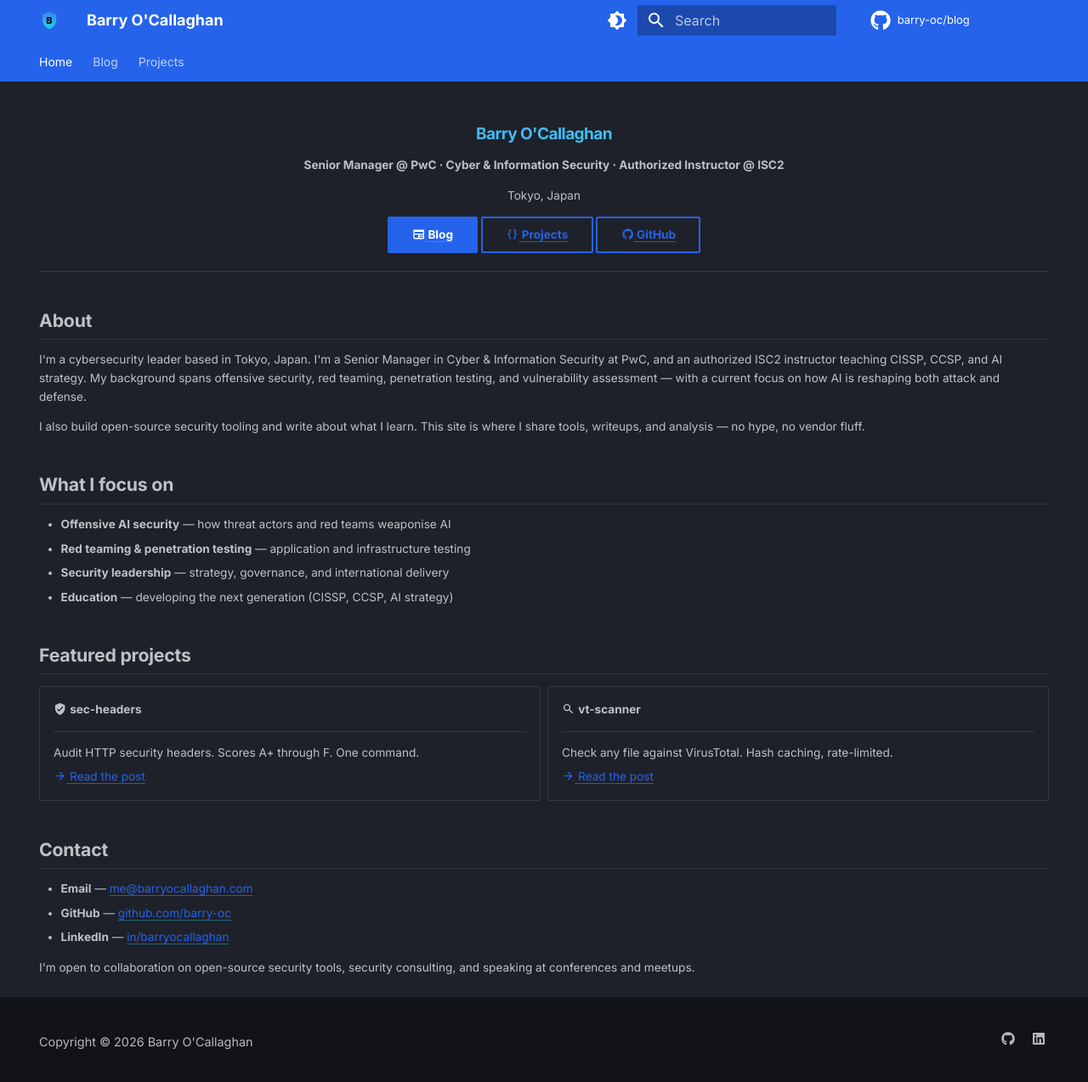
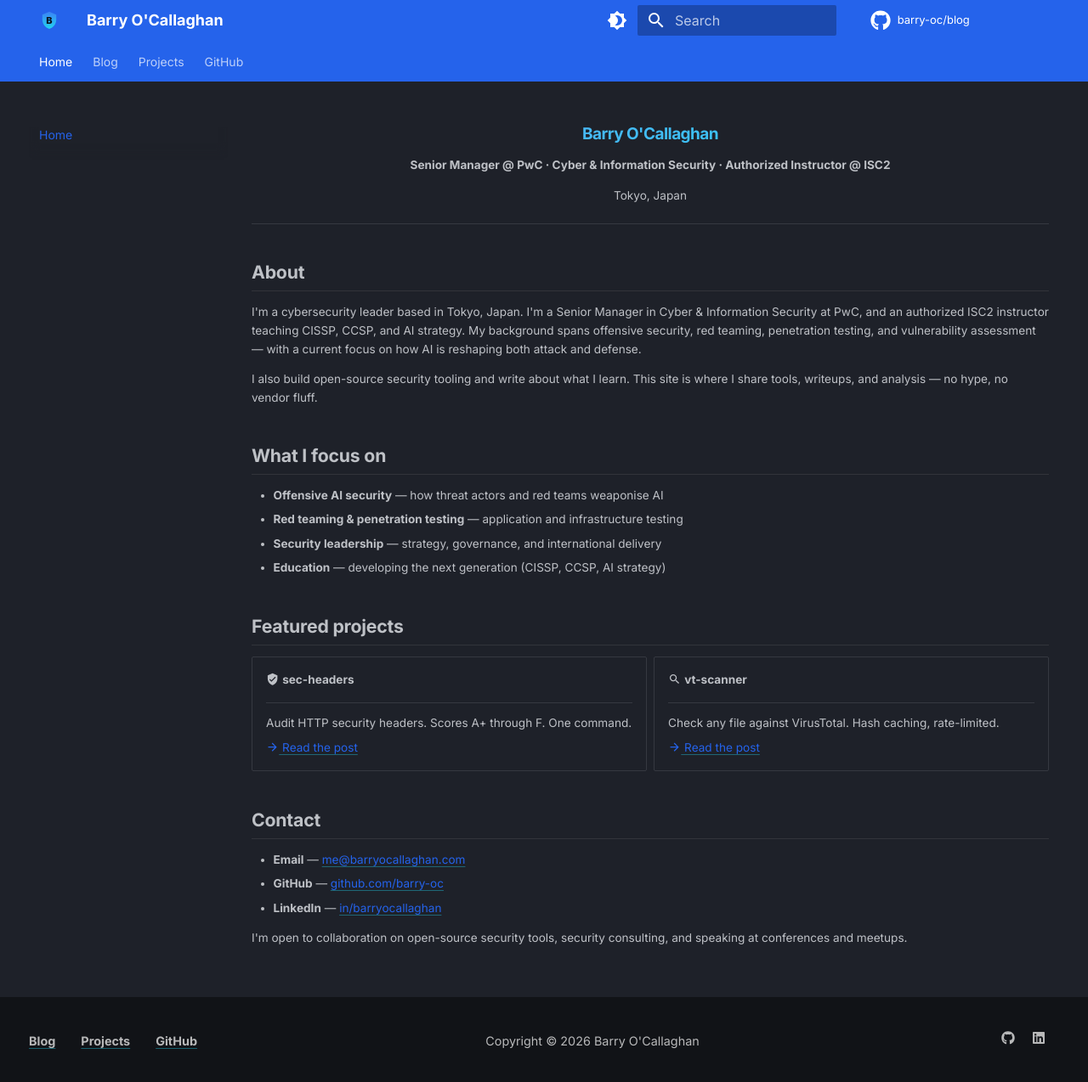
Before and after one commit to barry-oc/blog, an MkDocs documentation site: the page built from docs/index.md, in a window 1280 px wide and 1278 px high. Shown: the top 1274 px of the window at 85% size. Built offline with MkDocs 1.6.1 and Material for MkDocs 9.7.7, drawn with Linux system fonts in a browser that asks for light colours; comment, search, counter and statistics services are not loaded.

Commit message:
Move Blog/Projects/GitHub links to header and footer

```diff
--- a/docs/stylesheets/extra.css
+++ b/docs/stylesheets/extra.css
@@ -136,6 +136,22 @@
   background: rgba(0, 0, 0, 0.2);
 }
 
+.md-footer-nav {
+  display: flex;
+  gap: 1.5rem;
+  align-items: center;
+}
+
+.md-footer-nav__link {
+  color: rgba(255, 255, 255, 0.75);
+  font-weight: 600;
+  font-size: 0.72rem;
+}
+
+.md-footer-nav__link:hover {
+  color: var(--md-accent-fg-color);
+}
+
 /* ===== Homepage hero ===== */
 .md-typeset h1#barry-ocallaghan {
   font-size: 1.4em;
--- a/mkdocs.yml
+++ b/mkdocs.yml
@@ -84,6 +84,7 @@ nav:
   - Blog:
       - blog/index.md
   - Projects: projects.md
+  - GitHub: https://github.com/barry-oc
 
 extra:
   social:
--- /dev/null
+++ b/overrides/partials/footer.html
@@ -0,0 +1,15 @@
+<footer class="md-footer">
+  <div class="md-footer-meta md-typeset">
+    <div class="md-footer-meta__inner md-grid">
+      <nav class="md-footer-nav" aria-label="Footer navigation">
+        <a class="md-footer-nav__link" href="/blog/">Blog</a>
+        <a class="md-footer-nav__link" href="/projects/">Projects</a>
+        <a class="md-footer-nav__link" href="https://github.com/barry-oc" target="_blank" rel="noopener">GitHub</a>
+      </nav>
+      {% include "partials/copyright.html" %}
+      {% if config.extra.social %}
+        {% include "partials/social.html" %}
+      {% endif %}
+    </div>
+  </div>
+</footer>
```
Also changed, not shown: docs/index.md (+0 -5 lines).
